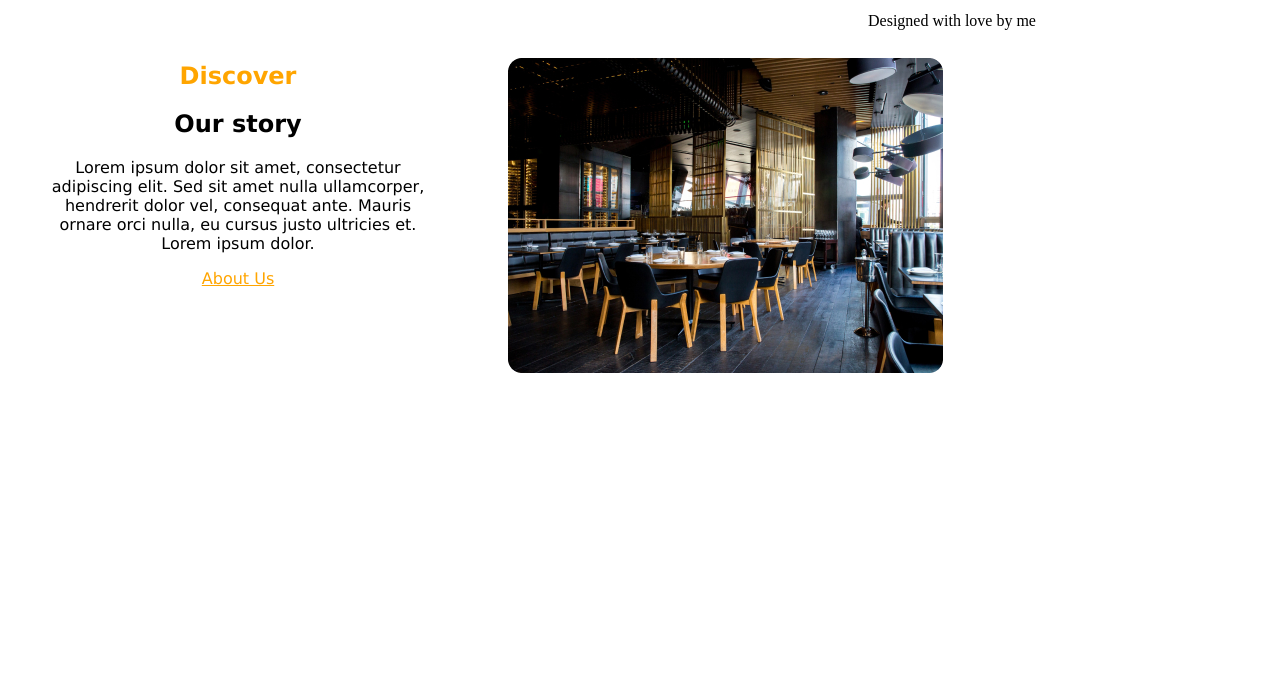
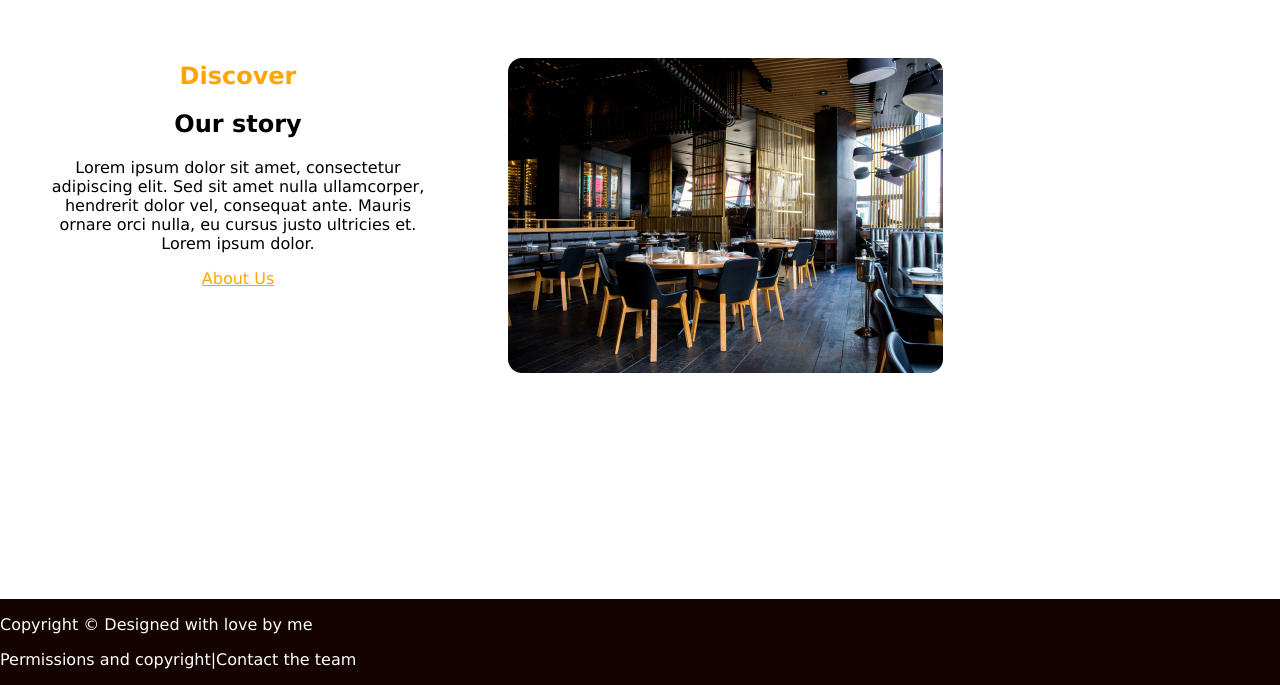
Before and after one commit to Ivan0127/The-Place, a plain HTML site: page index.html in a window 1280 px wide. Shown: the part 115-800 px from the top of the page. Drawn offline with Linux system fonts and the light colour scheme; a web font is replaced by a local one.

Commit message:
Update index.html

```diff
--- a/index.html
+++ b/index.html
@@ -31,10 +31,15 @@ color: orange;
 	}
 }
 
-#footer {
- position:fixed;
- bottom:0;
- left:0;
+.footer {
+   position: fixed;
+   left: 0;
+   bottom: 0;
+   width: 100%;
+   background-color: #150300;
+   color: white;
+   text-align: left;
+   font-family: Verdana, sans-serif;
 }
 </style>
 <link rel="stylesheet" href="https://use.typekit.net/cek5vmn.css">
@@ -65,6 +70,9 @@ color: orange;
         </article>
 
 
-<footer>Designed with love by me</footer>
+        <div class="footer">
+          <p>Copyright  © Designed with love by me</p>
+          <p>Permissions and copyright|Contact the team</p>
+        </div>
     </body>
 </html>
```
